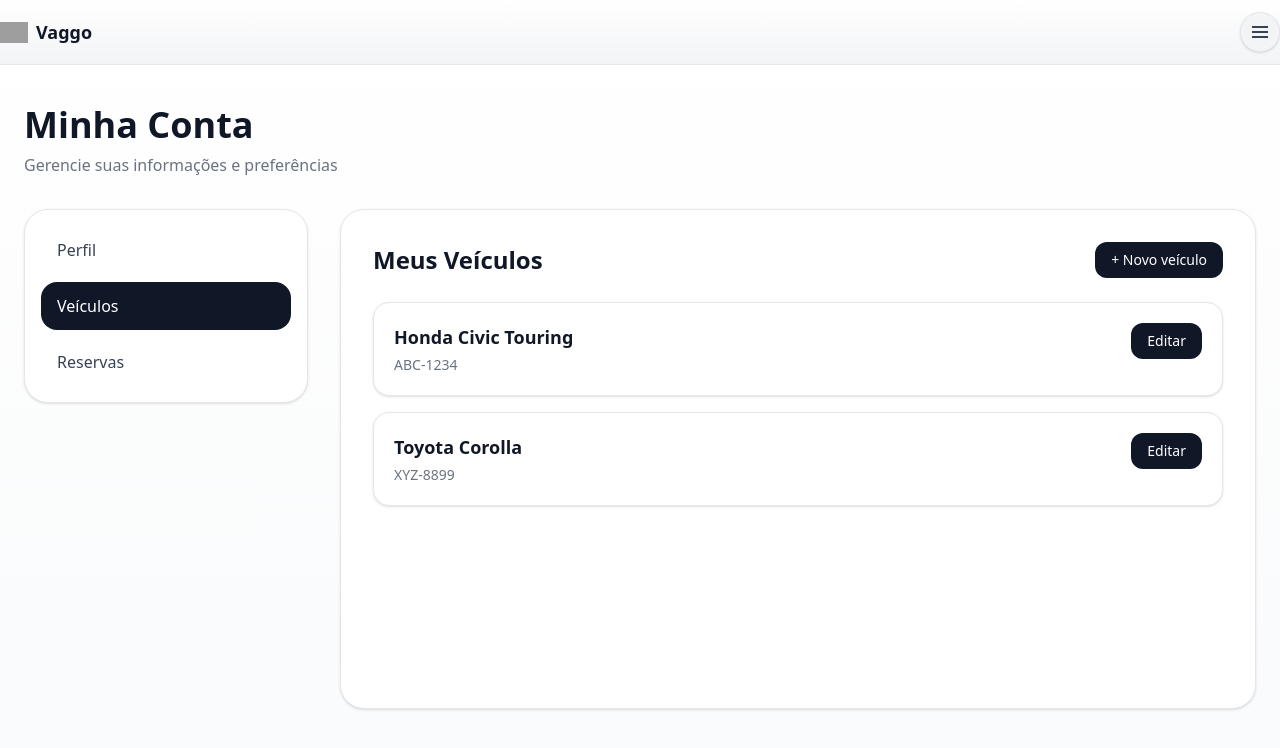
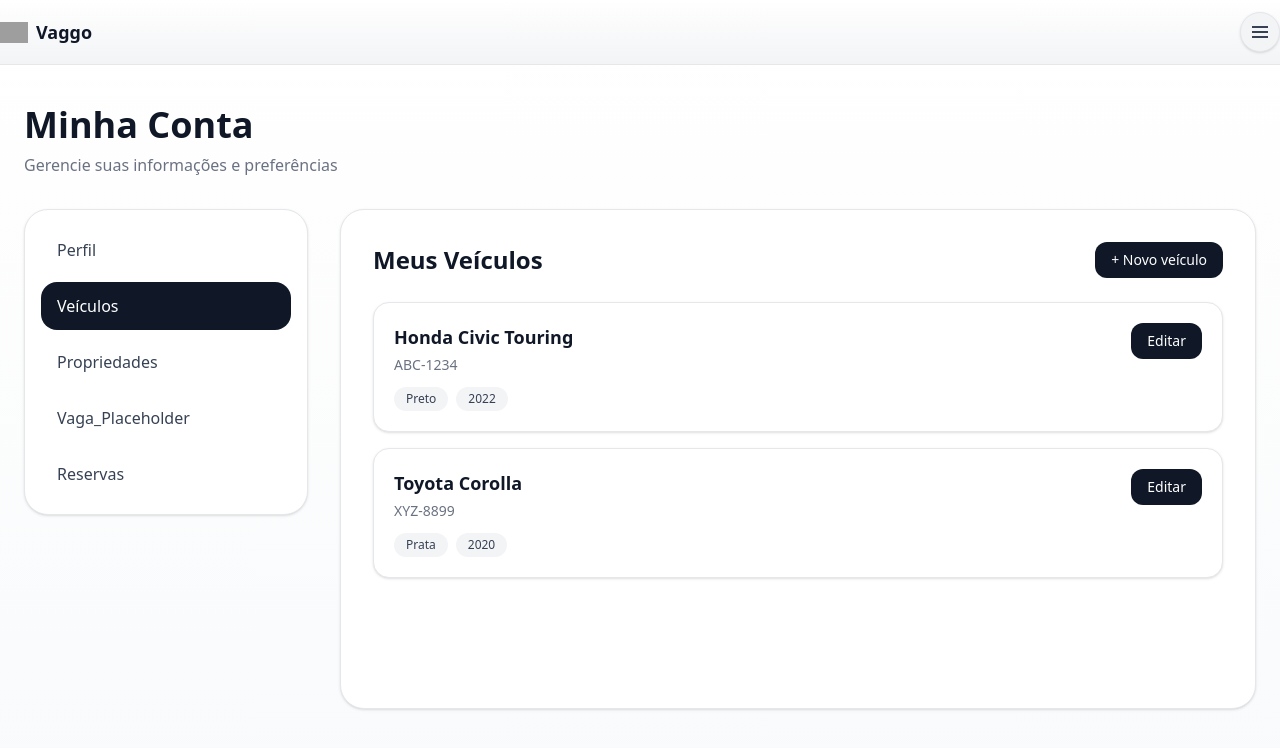
Before and after one commit to DiegoG784/vaggo-web, a Next.js app: page /user/account in a window 1280 px wide. Both pictures are taken after a click on the button "Veículos". Shown: the top 748 px of the page. Built offline with nearby package versions, Linux system fonts and the light colour scheme; grey boxes are pictures that could not be loaded.

Commit message:
Entity_Card - Generic "Card" for user/account

```diff
--- a/app/user/account/page.tsx
+++ b/app/user/account/page.tsx
@@ -8,7 +8,8 @@ import Link from "next/link"
 import TabContainer from "@/component/container/TabContainer/tabContainer"
 import TabPage from "@/component/container/TabContainer/tabPage"
 import TabSidebar from "@/component/container/TabContainer/tabSidebar"
-import VehicleCard from "@/component/vehicle_card"
+
+import EntityCard from "@/component/entity_card"
 
 export default function Page() {
   const [activeTab, setActiveTab] = useState("Perfil")
@@ -30,6 +31,7 @@ export default function Page() {
 
     Veículos: (
       <TabPage label="Veículos">
+
         <div className="flex items-center justify-between mb-6">
           <h2 className="text-2xl font-semibold">
             Meus Veículos
@@ -53,18 +55,149 @@ export default function Page() {
         </div>
 
         <div className="space-y-4">
-                    <VehicleCard
-                        brand="Honda"
-                        model="Civic Touring"
-                        plate="ABC-1234"
+
+          <EntityCard
+            type="vehicle"
+            editHref="/user/vehicle/register"
+            data={{
+              brand: "Honda",
+              model: "Civic Touring",
+              color: "Preto",
+              licensePlate: "ABC-1234",
+              manufactureYear: "2022-01-01"
+            }}
           />
 
-                    <VehicleCard
-                        brand="Toyota"
-                        model="Corolla"
-                        plate="XYZ-8899"
+          <EntityCard
+            type="vehicle"
+            editHref="/user/vehicle/register"
+            data={{
+              brand: "Toyota",
+              model: "Corolla",
+              color: "Prata",
+              licensePlate: "XYZ-8899",
+              manufactureYear: "2020-01-01"
+            }}
           />
+
         </div>
+
+      </TabPage>
+    ),
+
+    Propriedades: (
+      <TabPage label="Propriedades">
+
+        <div className="flex items-center justify-between mb-6">
+          <h2 className="text-2xl font-semibold">
+            Minhas Propriedades
+          </h2>
+
+          <Link
+            href="/property/register"
+            className="
+              px-4 py-2
+              rounded-xl
+              bg-gray-900
+              text-white
+              text-sm
+              font-medium
+              hover:bg-black
+              transition
+            "
+          >
+            + Nova propriedade
+          </Link>
+        </div>
+
+        <div className="space-y-4">
+
+          <EntityCard
+            type="property"
+            editHref="/property/register"
+            data={{
+              name: "Shopping Interlagos",
+              type: "Estacionamento",
+              description: "Grande fluxo diário",
+              totalCapacity: 250,
+              addressId: 12
+            }}
+          />
+
+          <EntityCard
+            type="property"
+            editHref="/property/register"
+            data={{
+              name: "Aeroporto Congonhas",
+              type: "Garagem Coberta",
+              description: "Vagas premium",
+              totalCapacity: 80,
+              addressId: 19
+            }}
+          />
+
+        </div>
+
+      </TabPage>
+    ),
+
+    Vaga_Placeholder: (
+      <TabPage label="Vagas">
+
+        <div className="flex items-center justify-between mb-6">
+          <h2 className="text-2xl font-semibold">
+            Minhas Vagas
+          </h2>
+
+          <Link
+            href="/spot/register"
+            className="
+              px-4 py-2
+              rounded-xl
+              bg-gray-900
+              text-white
+              text-sm
+              font-medium
+              hover:bg-black
+              transition
+            "
+          >
+            + Nova vaga
+          </Link>
+        </div>
+
+        <div className="space-y-4">
+
+          <EntityCard
+            type="spot"
+            editHref="/spot/register"
+            data={{
+              size: 2,
+              status: "DISPONIVEL",
+              identifier: "A-12",
+              isCovered: true,
+              approvalStatus: "APROVADA",
+              allowedVehicles: "Carro",
+              operatingHours: "08:00 às 22:00"
+            }}
+          />
+
+          <EntityCard
+            type="spot"
+            editHref="/spot/register"
+            data={{
+              size: 1,
+              status: "OCUPADA",
+              identifier: "B-03",
+              isCovered: false,
+              approvalStatus: "APROVADA",
+              allowedVehicles: "Moto",
+              operatingHours: "24h"
+            }}
+          />
+
+        </div>
+
       </TabPage>
     ),
 
@@ -75,23 +208,27 @@ export default function Page() {
         </h2>
 
         <div className="space-y-4">
-                    <div className="border border-gray-200 rounded-2xl p-5">
+
+          <div className="border border-gray-200 rounded-2xl p-5 bg-white">
             <h3 className="font-semibold">
               Shopping Interlagos
             </h3>
+
             <p className="text-gray-500">
               20/04/2026 • 08:00 às 18:00
             </p>
           </div>
 
-                    <div className="border border-gray-200 rounded-2xl p-5">
+          <div className="border border-gray-200 rounded-2xl p-5 bg-white">
             <h3 className="font-semibold">
               Aeroporto Congonhas
             </h3>
+
             <p className="text-gray-500">
               25/04/2026 • 06:00 às 23:00
             </p>
           </div>
+
         </div>
       </TabPage>
     ),
--- /dev/null
+++ b/component/entity_card.tsx
@@ -0,0 +1,173 @@
+// component/entity_card.tsx
+'use client'
+
+import Link from "next/link"
+
+type CardType = "vehicle" | "property" | "spot"
+
+interface VehicleData {
+  brand: string
+  model: string
+  color: string
+  licensePlate: string
+  manufactureYear: string | Date
+}
+
+interface PropertyData {
+  name: string
+  type: string
+  description: string
+  totalCapacity: number
+  addressId: number
+}
+
+interface SpotData {
+  size: number
+  status: "DISPONIVEL" | "INDISPONIVEL" | "OCUPADA"
+  identifier: string
+  isCovered: boolean
+  approvalStatus: "PENDENTE" | "APROVADA" | "RECUSADA"
+  allowedVehicles: string
+  operatingHours: string
+}
+
+interface EntityCardProps {
+  type: CardType
+  data: VehicleData | PropertyData | SpotData
+  editHref?: string
+}
+
+export default function EntityCard({
+  type,
+  data,
+  editHref = "#"
+}: EntityCardProps) {
+  function renderContent() {
+    /* VEHICLE */
+    if (type === "vehicle") {
+      const vehicle = data as VehicleData
+
+      return (
+        <>
+          <h3 className="text-lg font-semibold text-gray-900">
+            {vehicle.brand} {vehicle.model}
+          </h3>
+
+          <p className="text-sm text-gray-500 mt-1">
+            {vehicle.licensePlate}
+          </p>
+
+          <div className="flex gap-2 mt-3 flex-wrap">
+            <Tag>{vehicle.color}</Tag>
+            <Tag>
+              {new Date(vehicle.manufactureYear).getFullYear()}
+            </Tag>
+          </div>
+        </>
+      )
+    }
+
+    /* PROPERTY */
+    if (type === "property") {
+      const property = data as PropertyData
+
+      return (
+        <>
+          <h3 className="text-lg font-semibold text-gray-900">
+            {property.name}
+          </h3>
+
+          <p className="text-sm text-gray-500 mt-1">
+            {property.type}
+          </p>
+
+          <div className="flex gap-2 mt-3 flex-wrap">
+            <Tag>{property.totalCapacity} vagas</Tag>
+            <Tag>ID {property.addressId}</Tag>
+          </div>
+        </>
+      )
+    }
+
+    /* SPOT */
+    const spot = data as SpotData
+
+    return (
+      <>
+        <h3 className="text-lg font-semibold text-gray-900">
+          Vaga {spot.identifier}
+        </h3>
+
+        <p className="text-sm text-gray-500 mt-1">
+          {spot.operatingHours}
+        </p>
+
+        <div className="flex gap-2 mt-3 flex-wrap">
+          <Tag>{spot.status}</Tag>
+          <Tag>{spot.isCovered ? "Coberta" : "Descoberta"}</Tag>
+        </div>
+      </>
+    )
+  }
+
+  return (
+    <div
+      className="
+        border border-gray-200
+        rounded-2xl
+        p-5
+        bg-white
+        shadow-sm
+        hover:shadow-md
+        transition
+      "
+    >
+      <div className="flex items-start justify-between gap-4">
+
+        {/* Dados */}
+        <div className="flex-1">
+          {renderContent()}
+        </div>
+
+        {/* Botão */}
+        <Link
+          href={editHref}
+          className="
+            px-4 py-2
+            rounded-xl
+            text-sm
+            font-medium
+            bg-gray-900
+            text-white
+            hover:bg-black
+            transition
+            shrink-0
+          "
+        >
+          Editar
+        </Link>
+
+      </div>
+    </div>
+  )
+}
+
+function Tag({
+  children
+}: {
+  children: React.ReactNode
+}) {
+  return (
+    <span
+      className="
+        px-3 py-1
+        rounded-full
+        text-xs
+        bg-gray-100
+        text-gray-700
+      "
+    >
+      {children}
+    </span>
+  )
+}
--- a/component/register_card.tsx
+++ b/component/register_card.tsx
@@ -24,6 +24,13 @@ export default function RegisterCard({
       title: "Registrar veículo",
       subtitle: "Adicione as informações do carro",
       button: "Registrar veículo",
+      backLink: "/account"
+    },
+
+    property: {
+      title: "Registrar Propriedade",
+      subtitle: "Adicione as informações da propriedade",
+      button: "Registrar Propriedade",
       backLink: "/account"
     }
   }
--- a/component/vehicle_card.tsx
+++ /dev/null
@@ -1,63 +0,0 @@
-// component/vehicleCard.tsx
-'use client'
-
-import Link from "next/link"
-
-interface VehicleCardProps {
-  brand: string
-  model: string
-  plate: string
-}
-
-export default function VehicleCard({
-  brand,
-  model,
-  plate,
-}: VehicleCardProps) {
-  return (
-    <div
-      className="
-        border border-gray-200
-        rounded-2xl
-        p-5
-        bg-white
-        shadow-sm
-        hover:shadow-md
-        transition
-      "
-    >
-      <div className="flex items-start justify-between gap-4">
-
-        {/* Dados */}
-        <div>
-          <h3 className="font-semibold text-lg text-gray-900">
-            {brand} {model}
-          </h3>
-
-          <p className="text-sm text-gray-500 mt-1">
-            {plate}
-          </p>
-        </div>
-
-        {/* Botão editar */}
-        <Link
-          href="/user/vehicle/register"
-          className="
-            px-4 py-2
-            rounded-xl
-            text-sm
-            font-medium
-            bg-gray-900
-            text-white
-            hover:bg-black
-            transition
-            shrink-0
-          "
-        >
-          Editar
-        </Link>
-
-      </div>
-    </div>
-  )
-}
```
Lines whose indentation alone changed are shown as unchanged.
